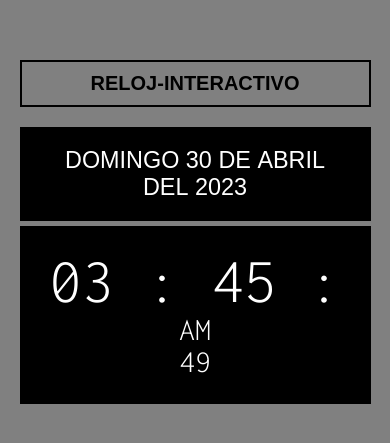
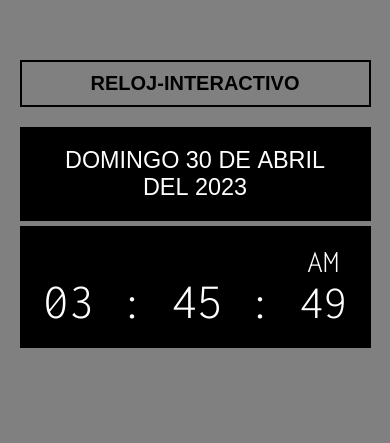
Before and after one commit to MarceloAdan73/Clock-Js, a plain HTML site: page index.html in a window 390 px wide. Shown: the part 193-636 px from the top of the page. Drawn offline with nearby package versions, Linux system fonts and the light colour scheme; a web font is replaced by a local one.

Commit message:
Update style.css

```diff
--- a/style.css
+++ b/style.css
@@ -74,4 +74,10 @@
     .widget {
       width: 100%;
     }
+    .reloj{
+      font-size: 3.2rem;
+    }
+    .reloj .segundos{
+      font-size: 3rem;
+    }
   }
```
